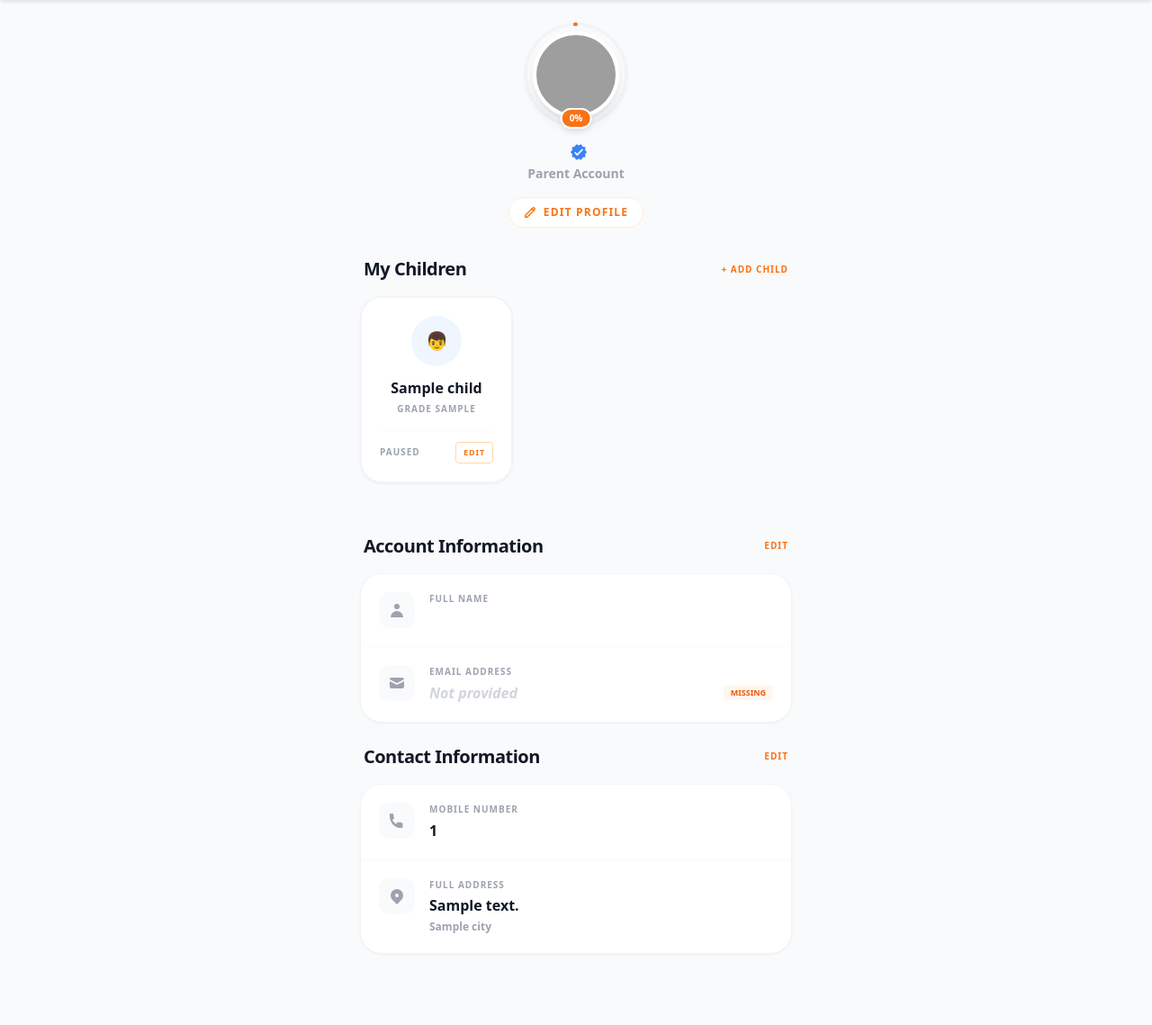
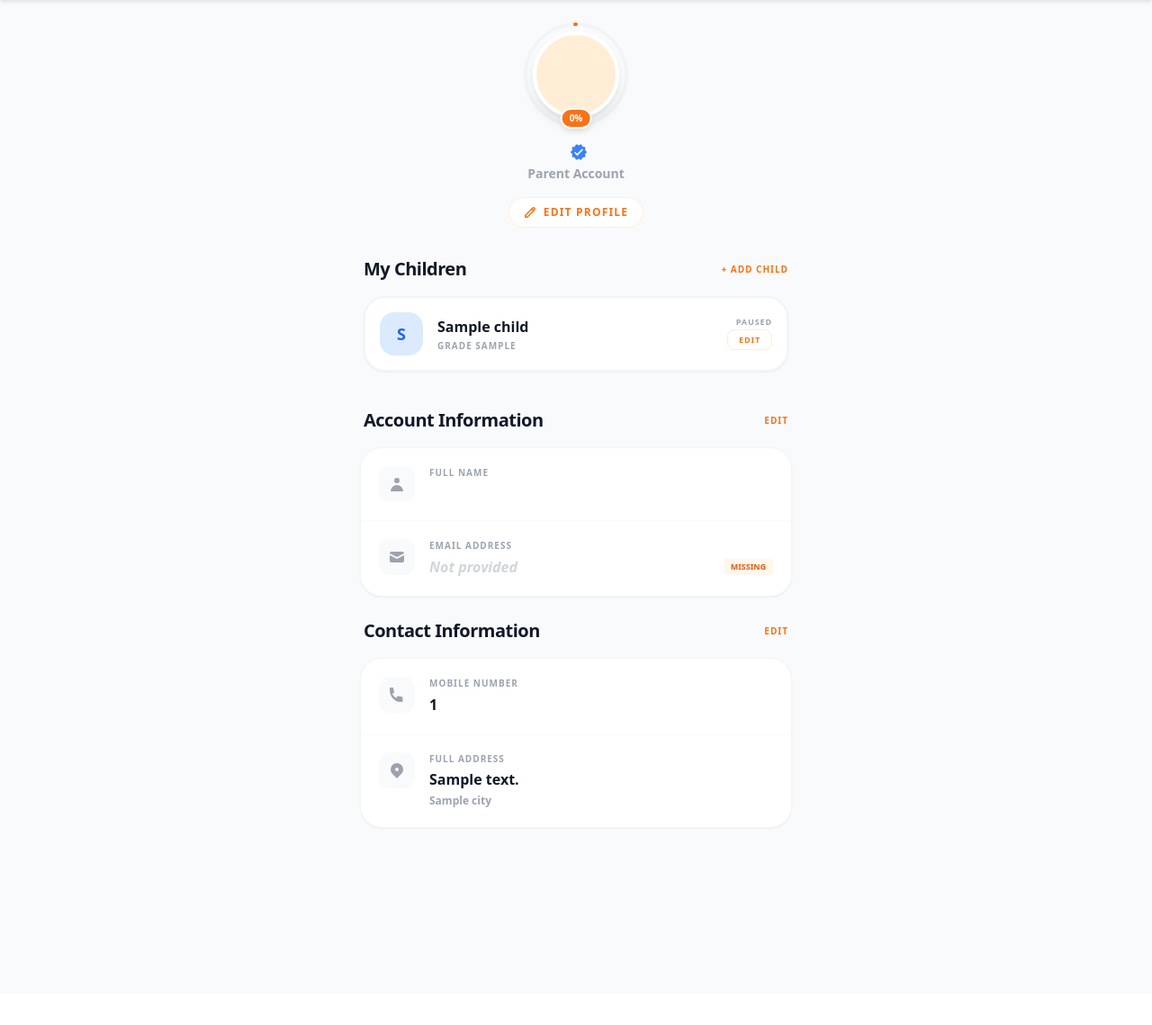
Before and after one commit to Pemmaiah544/karunodaya, a Django app: template templates/portal/profile.html in a window 1280 px wide. Shown: the part 73-1212 px from the top of the page at 90% size. After the commit the page ends 994 px from the top, so only its background shows below. Run offline with Django 5.2, Linux system fonts and the light colour scheme; the template is opened without the code that fills it: most values are stand-ins (such as "Sample title", 1, 10 or a date in 2020); some libraries are stand-ins or nearby versions; grey boxes are pictures that could not be loaded.

Commit message:
added the profile image change

```diff
--- a/templates/portal/profile.html
+++ b/templates/portal/profile.html
@@ -126,8 +126,7 @@
             class="hidden absolute right-0 mt-2 w-48 bg-white rounded-lg shadow-xl border border-gray-100 py-2 z-50">
             <a href="{% url 'portal:support' %}"
                 class="flex items-center px-4 py-3 text-sm text-gray-700 hover:bg-orange-50 hover:text-orange-700 transition-colors">
-                <svg class="w-5 h-5 mr-3 text-gray-400" fill="none" stroke="currentColor"
-                    viewBox="0 0 24 24">
+                <svg class="w-5 h-5 mr-3 text-gray-400" fill="none" stroke="currentColor" viewBox="0 0 24 24">
                     <path stroke-linecap="round" stroke-linejoin="round" stroke-width="2"
                         d="M18.364 5.636l-3.536 3.536m0 5.656l3.536 3.536M9.172 9.172L5.636 5.636m3.536 9.192l-3.536 3.536M21 12a9 9 0 11-18 0 9 9 0 0118 0zm-5 0a4 4 0 11-8 0 4 4 0 018 0z">
                     </path>
@@ -138,8 +137,7 @@
                 {% csrf_token %}
                 <button type="submit"
                     class="w-full flex items-center px-4 py-3 text-sm text-red-600 hover:bg-red-50 transition-colors">
-                    <svg class="w-5 h-5 mr-3 text-red-400" fill="none" stroke="currentColor"
-                        viewBox="0 0 24 24">
+                    <svg class="w-5 h-5 mr-3 text-red-400" fill="none" stroke="currentColor" viewBox="0 0 24 24">
                         <path stroke-linecap="round" stroke-linejoin="round" stroke-width="2"
                             d="M17 16l4-4m0 0l-4-4m4 4H7m6 4v1a3 3 0 01-3 3H6a3 3 0 01-3-3V7a3 3 0 013-3h4a3 3 0 013 3v1">
                         </path>
@@ -177,9 +175,9 @@
                     fill="transparent" r="56" cx="60" cy="60" />
             </svg>
             <div class="absolute inset-0 flex items-center justify-center p-3">
-                <div class="w-full h-full rounded-full overflow-hidden border-4 border-white shadow-lg">
-                    <img src="https://api.dicebear.com/7.x/avataaars/svg?seed={{ user.username }}" alt="Profile"
-                        class="w-full h-full object-cover">
+                <div
+                    class="w-full h-full rounded-full overflow-hidden border-4 border-white shadow-lg bg-orange-100 flex items-center justify-center">
+                    <span class="text-4xl font-bold text-orange-600 uppercase">{{ user.get_full_name|default:user.username|slice:":1" }}</span>
                 </div>
             </div>
             <span class="avatar-percentage">{{ profile_completion|default:"0" }}%</span>
@@ -233,42 +231,48 @@
             Add Child</a>
     </div>
 
-    <div class="flex gap-4 overflow-x-auto pb-4 -mx-1 px-1 scrollbar-hide">
+    <div class="space-y-4 px-1">
         {% if children %}
         {% for child in children %}
         <div onclick="document.getElementById('toggle-form-{{ child.id }}').submit()"
-            class="min-w-[170px] bg-white rounded-3xl p-5 border-2 {% if child.is_active %}border-green-500 bg-green-50{% else %}border-gray-100{% endif %} shadow-sm flex flex-col items-center cursor-pointer transition-all hover:scale-[1.02]">
+            class="w-full bg-white rounded-3xl p-4 border-2 {% if child.is_active %}border-green-200 bg-green-50/30{% else %}border-gray-100{% endif %} shadow-sm flex items-center gap-4 cursor-pointer transition-all hover:shadow-md">
             <div
-                class="w-14 h-14 rounded-full {% if forloop.counter|divisibleby:2 %}bg-pink-50 text-pink-500{% else %}bg-blue-50 text-blue-500{% endif %} flex items-center justify-center text-xl mb-3">
-                {% if forloop.counter|divisibleby:2 %}👧{% else %}👦{% endif %}
+                class="w-12 h-12 rounded-2xl {% if forloop.counter|divisibleby:2 %}bg-pink-100 text-pink-600{% else %}bg-blue-100 text-blue-600{% endif %} flex items-center justify-center text-lg font-bold uppercase flex-shrink-0">
+                {{ child.name|slice:":1" }}
             </div>
-            <h4 class="font-bold text-gray-900 mb-1">{{ child.name }}</h4>
-            <p class="text-[10px] font-bold text-gray-400 uppercase tracking-widest mb-4">Grade {{ child.get_grade_display|default:"Unknown" }}</p>
 
-            <div class="flex items-center justify-between w-full pt-3 border-t border-gray-50">
+            <div class="flex-1">
+                <h4 class="font-bold text-gray-900 mb-0.5">{{ child.name }}</h4>
+                <p class="text-[10px] font-bold text-gray-400 uppercase tracking-widest">Grade {{ child.get_grade_display|default:"Unknown" }}</p>
+            </div>
+
+            <div class="flex items-center gap-3">
+                <div class="text-right flex flex-col items-end">
                     <span
-                    class="text-[10px] font-bold {% if child.is_active %}text-green-500{% else %}text-gray-400{% endif %} uppercase tracking-widest">
+                        class="text-[9px] font-bold {% if child.is_active %}text-green-600{% else %}text-gray-400{% endif %} uppercase tracking-widest leading-none mb-1">
                         {% if child.is_active %}ACTIVE{% else %}PAUSED{% endif %}
                     </span>
-                <div class="flex items-center gap-2">
                     <button type="button"
-                        onclick="openEditChildModal({{ child.id }}, '{{ child.name|escapejs }}', '{{ child.get_grade_display|default:""|escapejs }}', '{{ child.reading_wpm|default:0 }}', '{{ child.reading_accuracy|default:0 }}')"
-                        class="text-[9px] font-bold text-orange-500 uppercase tracking-widest border border-orange-200 px-2 py-1 rounded hover:bg-orange-50 transition-colors">
+                        onclick="event.stopPropagation(); openEditChildModal({{ child.id }}, '{{ child.name|escapejs }}', '{{ child.get_grade_display|default:""|escapejs }}', '{{ child.reading_wpm|default:0 }}', '{{ child.reading_accuracy|default:0 }}')"
+                        class="text-[9px] font-bold text-orange-500 uppercase tracking-widest border border-orange-100 px-3 py-1 rounded-lg hover:bg-orange-50 transition-colors bg-white">
                         Edit
                     </button>
+                </div>
+
                 {% if child.is_active %}
-                    <div class="w-5 h-5 rounded-full bg-green-500 flex items-center justify-center text-white">
-                        <svg class="w-3 h-3" fill="none" stroke="currentColor" viewBox="0 0 24 24">
+                <div
+                    class="w-6 h-6 rounded-full bg-green-500 flex items-center justify-center text-white flex-shrink-0">
+                    <svg class="w-3.5 h-3.5" fill="none" stroke="currentColor" viewBox="0 0 24 24">
                         <path stroke-linecap="round" stroke-linejoin="round" stroke-width="3" d="M5 13l4 4L19 7"></path>
                     </svg>
                 </div>
                 {% endif %}
             </div>
+
             <form action="{% url 'portal:toggle_child' child.id %}" method="post" id="toggle-form-{{ child.id }}"
                 class="hidden">
                 {% csrf_token %}
             </form>
-            </div>
         </div>
         {% endfor %}
         {% else %}
```
Also changed, not shown: static/css/output.css (+21 -0 lines). Lines whose indentation alone changed are shown as unchanged.
